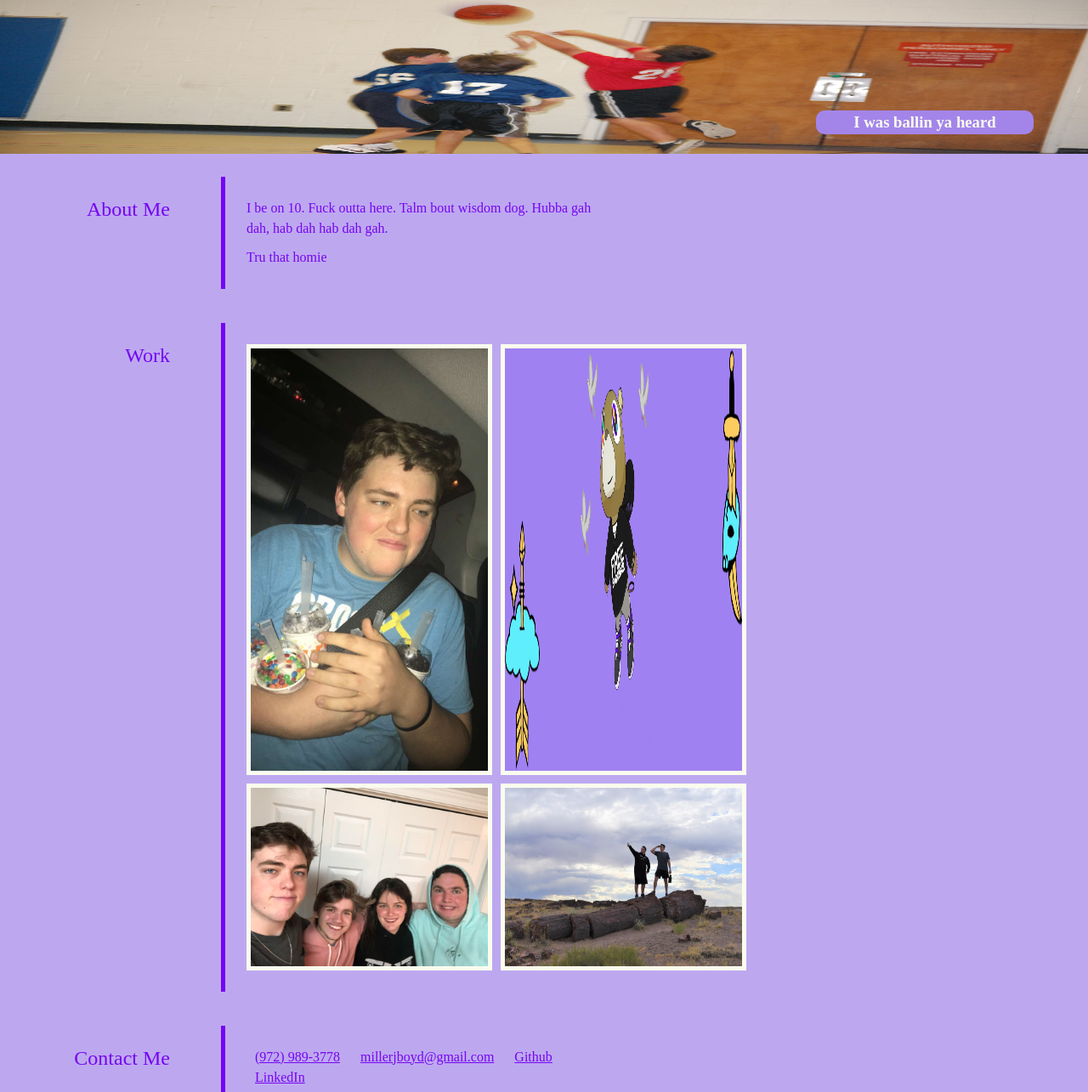
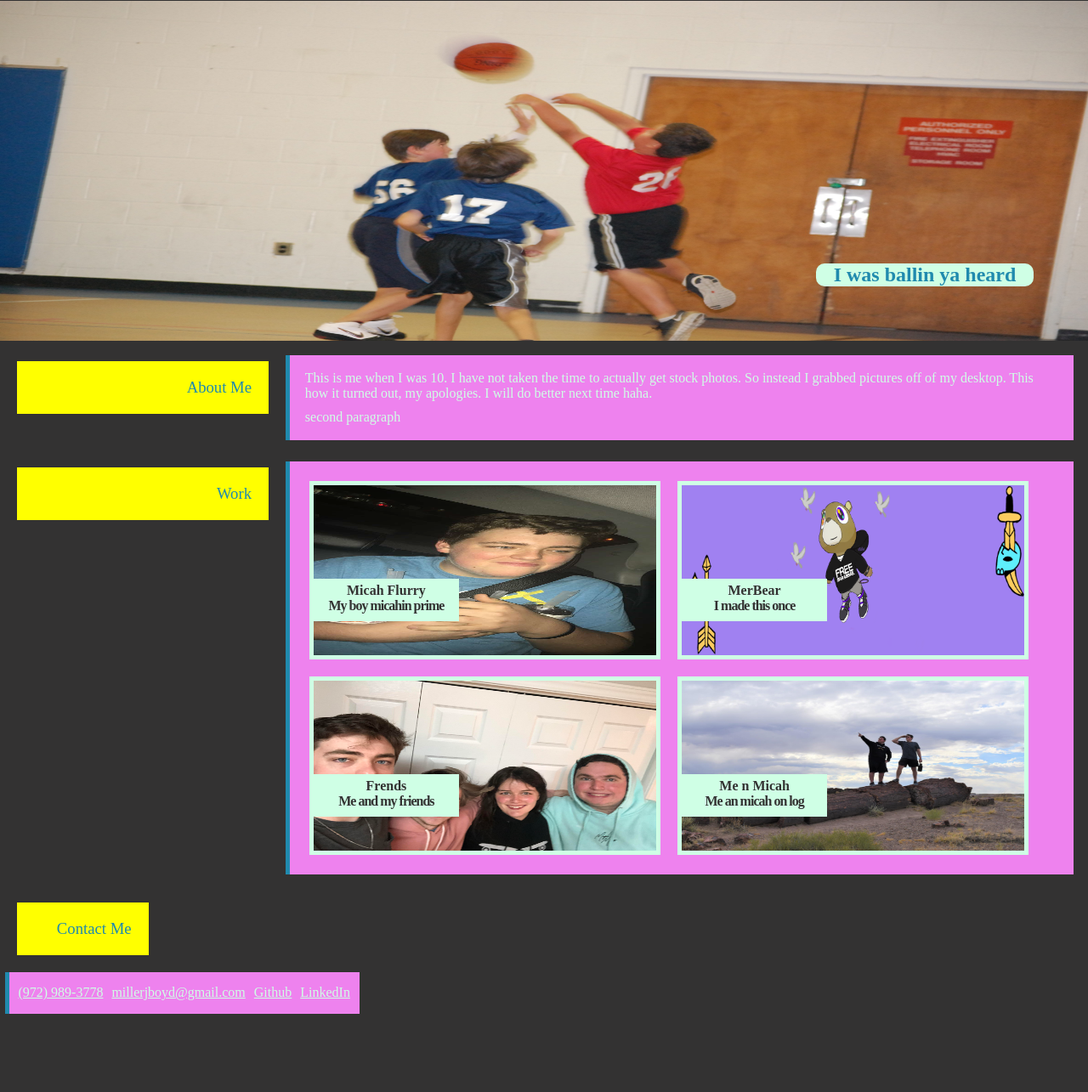
Before and after one commit to Millerb7/MyPortfolio, a plain HTML site: page index.html in a window 1280 px wide. Shown: the part 90-1375 px from the top of the page at 85% size. After the commit the page ends 1309 px from the top, so only its background shows below. Drawn offline with Linux system fonts and the light colour scheme.

Commit message:
updating project to keep progress in two places.

```diff
--- a/Assets/CSS/reset.css
+++ /dev/null
@@ -1,76 +0,0 @@
-/* Box sizing rules */
-*,
-*::before,
-*::after {
-  box-sizing: border-box;
-  padding: 0;
-  margin: 0;
-}
-
-/* Remove default margin */
-body,
-h1,
-h2,
-h3,
-h4,
-p,
-figure,
-blockquote,
-dl,
-dd {
-  margin: 0;
-}
-
-/* Remove list styles on ul, ol elements with a list role, which suggests default styling will be removed */
-ul[role='list'],
-ol[role='list'] {
-  list-style: none;
-}
-
-/* Set core root defaults */
-html:focus-within {
-  scroll-behavior: smooth;
-}
-
-/* Set core body defaults */
-body {
-  min-height: 100vh;
-  text-rendering: optimizeSpeed;
-  line-height: 1.5;
-}
-
-/* A elements that don't have a class get default styles */
-a:not([class]) {
-  text-decoration-skip-ink: auto;
-}
-
-/* Make images easier to work with */
-img,
-picture {
-  max-width: 100%;
-  display: block;
-}
-
-/* Inherit fonts for inputs and buttons */
-input,
-button,
-textarea,
-select {
-  font: inherit;
-}
-
-/* Remove all animations, transitions and smooth scroll for people that prefer not to see them */
-@media (prefers-reduced-motion: reduce) {
-  html:focus-within {
-   scroll-behavior: auto;
-  }
-
-  *,
-  *::before,
-  *::after {
-    animation-duration: 0.01ms !important;
-    animation-iteration-count: 1 !important;
-    transition-duration: 0.01ms !important;
-    scroll-behavior: auto !important;
-  }
-}
--- a/Assets/CSS/style.css
+++ b/Assets/CSS/style.css
@@ -1,109 +1,175 @@
 * {
     font-family:'Times New Roman', Times, serif;
+    padding: 0;
+    margin: 0;
+    border-block: none;
+}
+
+:root {
+  --first: #333232;
+  --second: #CFFFE5;
+  --third: #208AAE;
+  --fourth: #B7B7B7;
 }
 
 body {
-  background-color: #BDA8F0;
+  background-color: var(--first);
 }
 
 header {
+    padding: 15px 15px;
     display: flex;
+    flex-direction: row;
     justify-content: space-between;
     align-items: center;
-    padding: 1%;
-    background-color: #A385EA;
-    color: #fff;
+    background-color: var(--first);
     position: sticky;
+  }
+
+  header h1 {
+    color: var(--second);
+    background: var(--third);
+    font-size: 4vw;
+    padding: 5px 1% 5px 6%;
+    line-height: 1;
+  }
+
+  nav{
+    display: flex;
+    flex-flow: row wrap;
+  }
+
+  /* sets settings for navigation links on the bar */
+  nav a {
+    padding: 10px;
+    margin-right: 10px;
+    color: var(--second);
+    background-image: linear-gradient(280deg,var(--second) 0%,var(--second) 100%);
+    text-decoration: none;
+    background-repeat: no-repeat;
+    background-size: 100% 0.2em;
+    background-position: bottom;
+    font-size: 1.4em;
+    transition: all .25s ease-in;
+  }
+
+  /* navigation elements will transition to colored when hovered */
+  nav a:hover {
+    background-size: 100% 100%;
+    color: var(--third);
+  }
+
+  /* This is the main photo that seperates header from the page */
+  #background img {
+    display: inline-block;
+    position: relative;
+    height: 400px;
     width: 100%;
   }
 
-  h1 {
-    color: #FAFCEE;
-    font-size: 190%;
-  }
-
-  nav ul {
-    display: flex;
-    justify-content: space-between;
-    min-width: 300px;
-    list-style: none;
-  }
-
-  nav a {
-    color: #FAFCEE;
-    font-size: 20px;
-    font-weight: bold;
-    text-decoration: none;
-    margin: 0 10px;
-  }
-
-  nav a:hover {
-    color: #7604F1;
-  }
-
-  #background img {
-    display: inline-block;
-    position: relative;
-    height: 200px;
-    width: 100%;
-  }
-
-  #background h3 {
+  /* This is the subtitle on the photo and its settings to make it work */
+  #background h2 {
     display:inline-block;
     position: absolute;
     width: 20%;
     left: 75%;
-    top: 220px;
+    top: 400px;
     text-align: center;
-    background-color: #A385EA;
-    color: #FAFCEE;
+    background-color: var(--second);
+    color: var(--third);
     border-radius: 10px;
   }
 
-  #information section{
+  /* creates a flex box to hold the left and right sections */
+  #information {
     display: flex;
     flex-flow: row wrap;
-    color: #7604F1;
+    color: var(--second);
+    width: 100%;
   }
 
-  .label {
+  /* Left side of the page, the titles of the sections */
+  #information h3 {
+    display:flex;
+    float: left;
+    justify-content: flex-end;
+    color:var(--third);
     margin: 20px;
     padding: 20px;
-    width: 200px;
-    text-align: right;
+    width: 20%;
     font-weight: normal;
+    background-color: yellow;
   }
 
+  /* Right side of the page, all of the pictures and text descriptions */
   .contents {
     display: flex;
     flex-flow: row wrap;
-    width: 60%;
-    height: auto;
-    margin: 20px;
-    padding: 20px;
-    color: #0c0e07;
-    border-left: 5px solid #7604F1;
+    margin: 1%;
+    padding: 1%;
+    width: 70%;
+    color: var(--second);
+    background-color: violet;
+    border-left: 5px solid var(--third);
   }
 
-  .contents p {
-    width: 60%;
+  .about p {
+    width:100%;
     margin: 5px;
   }
 
-  .contents img {
-    width: 40%;
-    margin: 5px;
-    border: 5px solid #FAFCEE;
+  .work figure {
+    width: 45%;
+    height: 200px;
+    margin: 10px;
+    border: 5px solid var(--second);
+    position: relative;
   }
 
-  .contents p a{
-    color: #7604F1;
-    text-decoration: underline;
-    flex-wrap: none;
-    margin: 10px;
+  .work img {
+    width: 100%;
+    height: 200px;
   }
 
-  .contents p a:hover {
+  .work h4 {
+    position: absolute;
+    top: 110px;
+    height: 20%;
+    width: 40%;
+    text-align: center;
+    color:var(--first);
+    background-color: var(--second);
+    padding: 5px 5px;
+  }
+
+  .work span {
+    letter-spacing: -1px;
+    padding: 1px;
+  }
+
+  /* Puts space below contact section so it doesnt touch the bottom of the page */
+  .contact {
+    margin-bottom: 20px;
+  }
+
+  .contact ul {
+    line-height: 3vw;
+    list-style: none;
+  }
+
+  .contact a {
+    margin: 5px;
+    color:var(--second);
+  }
+
+
+  .contact a:hover {
     text-decoration: none;
-    color:#FAFCEE;
+    color: var(--third);
   }
+
+@media screen and (max-width: 768px) {
+  header  {
+    flex-direction: column;
+  }
+}
--- a/index.html
+++ b/index.html
@@ -5,7 +5,6 @@
     <meta http-equiv="X-UA-Compatible" content="IE=edge">
     <meta name="viewport" content="width=device-width, initial-scale=1.0">
     <title>Miller Boyd's Work</title>
-    <link rel="stylesheet" href="./Assets/CSS/reset.css">
     <link rel="stylesheet" href="./Assets/CSS/style.css">
 </head>
 
@@ -14,50 +13,68 @@
         <!--figure out how to get the scorll down thing to change with funny comments... should work if i have order -2,-1 so it changes periodically-->
         <h1>Miller Boyd's Portfolio</h1>
         <nav>
-            <ul>
-                <li><a href="https://github.com/Millerb7">Github</a></li>
-                <li><a href="#work">Work</a></li>
-                <li><a href="#about">Resume</a></li>
-                <li><a href="#contact">Contact Me</a></li>
-            </ul>
+            <a href="#about">About Me</a>
+            <a href="#work">Work</a>
+            <a href="#about">Resume</a>
+            <a href="#contact">Contact Me</a>
         </nav>
     </header>
 
     <main>
+        <!-- Background Image with caption -->
         <figure id="background">
             <img  src="Assets/images/ballin.jpg" alt="background image"/>
-            <h3>I was ballin ya heard</h3>
+            <h2>I was ballin ya heard</h2>
         </figure>
 
+        <!-- Content of page -->
         <div id="information">
-                <section>
-                    <h2 class="label">About Me</h2>
+
+            <!-- About Me Section -->
+            <section class="about">
+                <h3>About Me</h3>
                 <section class="contents">
-                        <p>I be on 10. Fuck outta here. Talm bout wisdom dog. Hubba gah dah, hab dah hab dah gah.</p>
-                        <p>Tru that homie</p>
+                    <p>This is me when I was 10. I have not taken the time to actually get stock photos. So instead I grabbed pictures off of my desktop. This how it turned out, my apologies. I will do better next time haha.</p>
+                    <p>second paragraph</p>
                 </section>
             </section>
-                <section>
-                    <h2 class="label">Work</h2>
+
+            <!-- My Work Section -->
+            <section class="work">
+                <h3>Work</h3>
                 <section class="contents">
+                    <figure>
                         <img src="Assets/images/MicahFlurry.png"/>
+                        <h4>Micah Flurry<br><span>My boy micahin prime</span></h4>
+                    </figure>
+                    <figure>
                         <img src="Assets/images/merbermerbear.png"/>
+                        <h4>MerBear<br><span>I made this once</span></h4>
+                    </figure>
+                    <figure>
                         <img src="Assets/images/frends.jpg"/>
+                        <h4>Frends<br><span>Me and my friends</span></h4>
+                    </figure>
+                    <figure>
                         <img src="Assets/images/log.jpg"/>
+                        <h4>Me n Micah<br><span>Me an micah on log</span></h4>
+                    </figure>
                 </section>
             </section>
-            <section>
-                <h2 class="label">Contact Me</h2>
-                <section class="contents">
-                    <p>
-                        <a>(972) 989-3778</a>
-                        <a href="mailto:millerjboyd@gmail.com">millerjboyd@gmail.com</a>
-                        <a href="https://github.com/Millerb7">Github</a>
-                        <a href="https://www.linkedin.com/in/miller-compsci/">LinkedIn</a>
-                    </p>
+
+            <!-- Contact Me Section -->
+            <section class="contact">
+                <h3>Contact Me</h3>
+                <ul class="contents">
+                    <li><a href="https://www.google.com">(972) 989-3778</a></li>
+                    <li><a href="mailto:millerjboyd@gmail.com">millerjboyd@gmail.com</a></li>
+                    <li><a href="https://github.com/Millerb7">Github</a></li>
+                    <li><a href="https://www.linkedin.com/in/miller-compsci/">LinkedIn</a></li>
+                </ul>
             </section>
-            </section>
+
         </div>
+
     </main>
 </body>
 </html>
```
Lines whose indentation alone changed are shown as unchanged.
